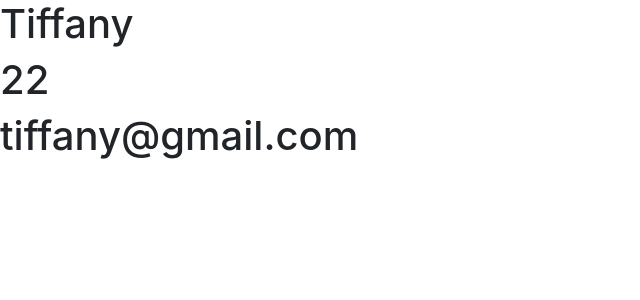
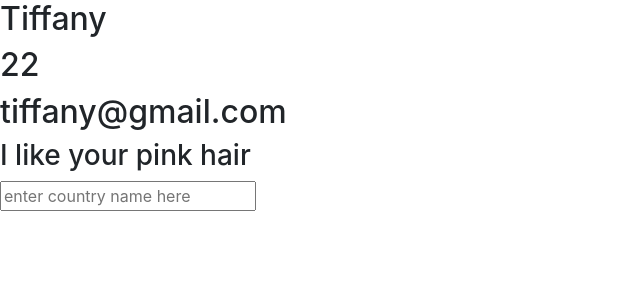
Before and after one commit to Marina8989/React-TypeScript, a React (Create React App) app: page / in a window 1280 px wide. Shown: the top 300 px of the page, without its empty margins (0-640 px from the left). Built offline with nearby package versions, Linux system fonts and the light colour scheme.

Commit message:
ts and react

```diff
--- a/src/App.tsx
+++ b/src/App.tsx
@@ -1,28 +1,11 @@
-import React, {useState, FC} from 'react';
-import {Notes} from './modules/note.module';
-import './App.css';
+import React, {FC} from 'react';
+import Person from './Person';
+import {HairColor} from './modules/note.module';
 
-interface Props {
-  name: string;
-  age: number;
-  email: string
-}
-
-const Person: FC<Props> = ({name, age, email}) => {
+const App: FC = () => {
   return (
     <>
-    <h1>{name}</h1>
-    <h1>{age}</h1>
-    <h1>{email}</h1>
-    </>
-  )
-}
-
-const App: FC = () => {
-
-  return (
-    <>
-    <Person name='Tiffany' age={22} email='tiffany@gmail.com'/>
+    <Person name='Tiffany' age={22} email='tiffany@gmail.com' hairColor={HairColor.Pink}/>
     </>
   );
 }
--- /dev/null
+++ b/src/Person.tsx
@@ -0,0 +1,21 @@
+import React, {FC, useState} from 'react';
+import {Props } from './modules/note.module';
+
+const Person: FC<Props> = ({name, age, email, hairColor}) => {
+   const [country, setCountry] = useState<string | null>(null);
+
+   const handleChange = (event: ChangeEvent<HTMLInputElement>) => {
+     setCountry(event.target.value)
+   }
+    return (
+        <>
+         <h2>{name}</h2>
+         <h2>{age}</h2>
+         <h2>{email}</h2>
+         <h3>{hairColor}</h3>
+         <input placeholder="enter country name here"   onChange={handleChange}/>
+         {country}
+        </>
+    )
+}
+export default Person
--- a/src/modules/note.module.ts
+++ b/src/modules/note.module.ts
@@ -1,4 +1,12 @@
-export interface Notes {
-        id: number,
-        text: string
-  }
+export interface Props {
+      name: string;
+      age: number;
+      email: string,
+      hairColor: HairColor
+    }
+
+ export enum HairColor {
+       Brown = 'I like your brown hair',
+       Blonde = 'I like your blonde hair',
+       Pink = 'I like your pink hair'
+ }
```
